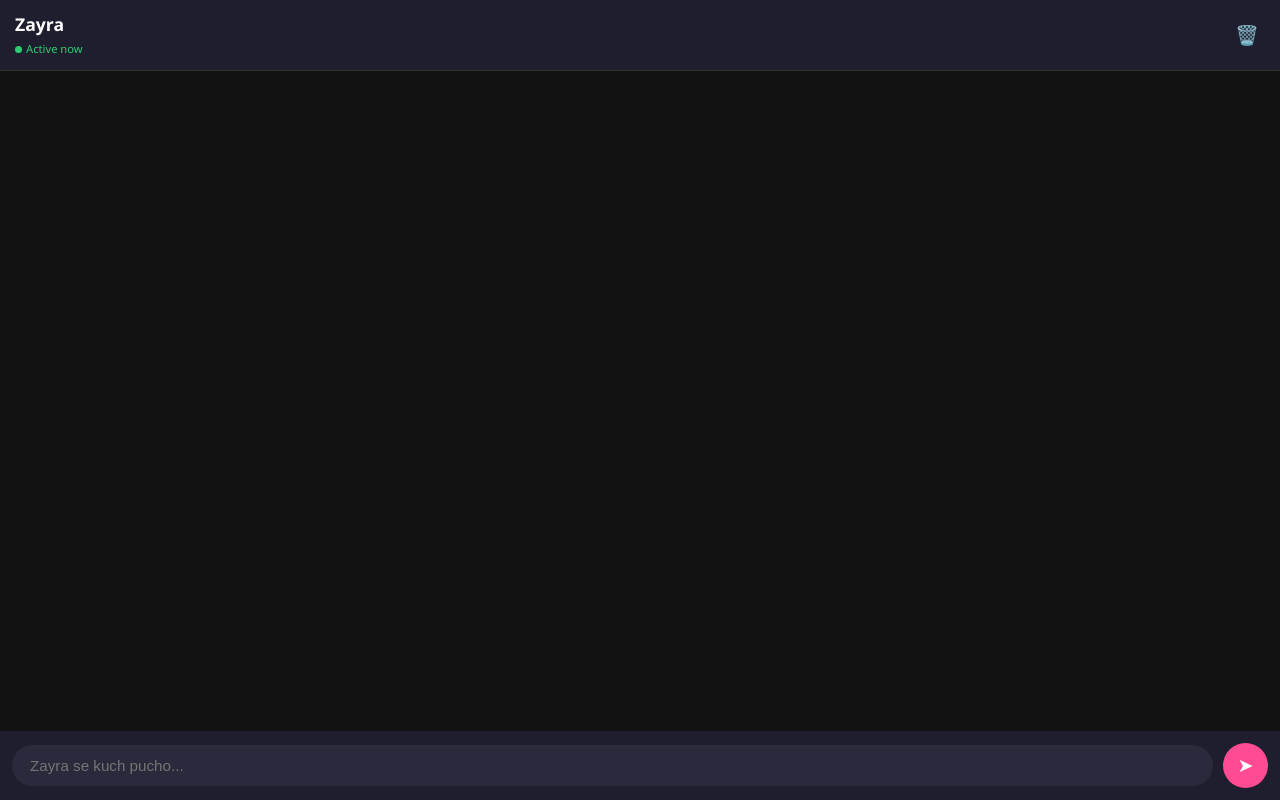
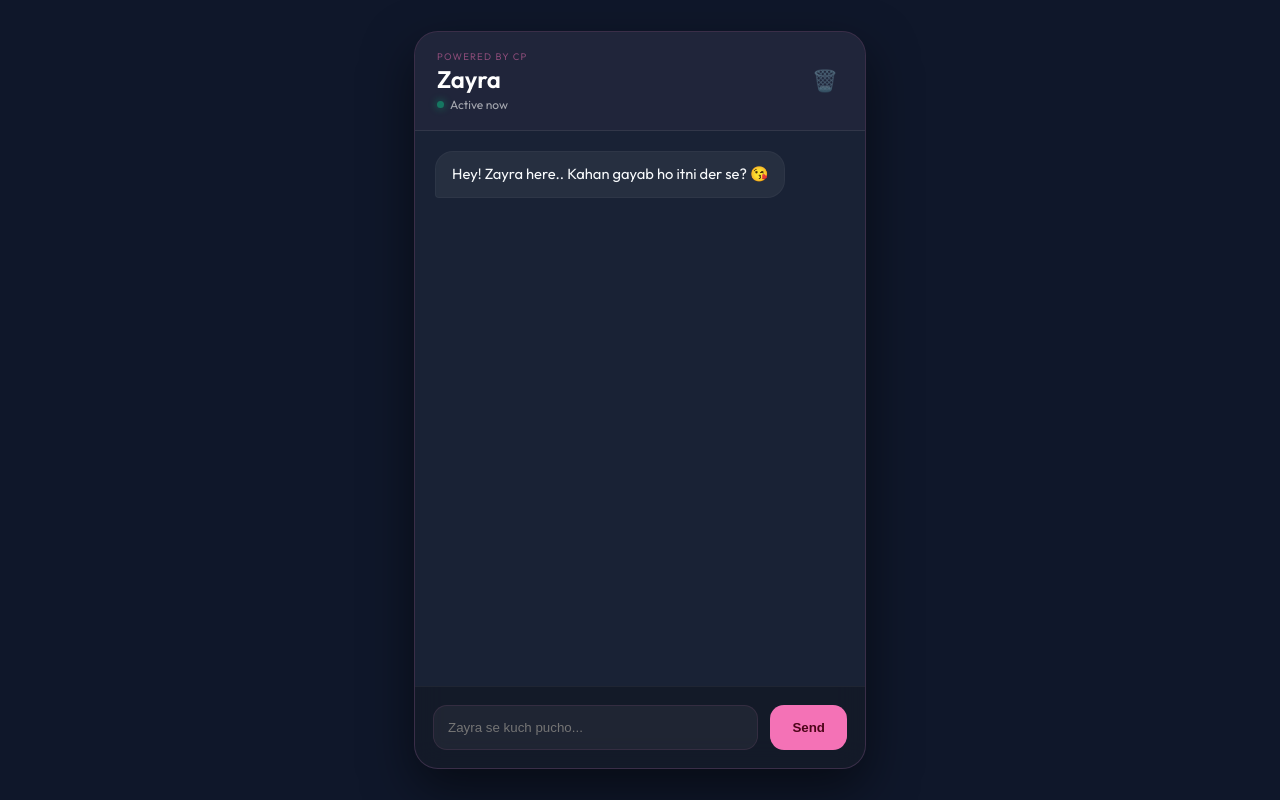
Before and after one commit to neerborana17-beep/Neer-Ai-For-CP, a Flask app: page / in a window 1280 px wide. Run offline with Flask 3, Linux system fonts and the light colour scheme.

Commit message:
Update index.html

```diff
--- a/templates/index.html
+++ b/templates/index.html
@@ -3,70 +3,94 @@
 <head>
     <meta charset="UTF-8">
     <meta name="viewport" content="width=device-width, initial-scale=1.0">
-    <title>Zayra - Udaipur</title>
+    <title>Zayra AI | Powered by CP</title>
+    <link href="https://fonts.googleapis.com/css2?family=Outfit:wght@300;400;600&display=swap" rel="stylesheet">
     <style>
-        body { font-family: 'Segoe UI', sans-serif; background: #121212; color: white; margin: 0; display: flex; flex-direction: column; height: 100vh; }
+        :root { --bg-color: #0f172a; --accent-color: #f472b6; --text-color: #f8fafc; }
+        body { font-family: 'Outfit', sans-serif; background: var(--bg-color); color: var(--text-color); margin: 0; display: flex; justify-content: center; align-items: center; height: 100vh; }
 
-        /* Header Left Aligned */
-        #header { background: #1e1e2e; padding: 12px 15px; display: flex; align-items: center; justify-content: space-between; border-bottom: 1px solid #333; }
-        #header-left { text-align: left; }
-        .status { font-size: 0.7rem; color: #2ecc71; margin-top: 2px; }
-        .dot { height: 7px; width: 7px; background: #2ecc71; border-radius: 50%; display: inline-block; margin-right: 4px; }
+        .chat-container { width: 100%; max-width: 450px; height: 92vh; background: rgba(30, 41, 59, 0.7); backdrop-filter: blur(15px); border-radius: 24px; display: flex; flex-direction: column; overflow: hidden; border: 1px solid rgba(244, 114, 182, 0.15); box-shadow: 0 20px 50px rgba(0,0,0,0.5); }
 
-        #chat-box { flex: 1; overflow-y: auto; padding: 15px; display: flex; flex-direction: column; gap: 12px; }
-        .msg { max-width: 80%; padding: 10px 15px; border-radius: 18px; font-size: 0.95rem; line-height: 1.4; }
-        .user { align-self: flex-end; background: #ff4b91; color: white; border-bottom-right-radius: 2px; }
-        .bot { align-self: flex-start; background: #2a2a3c; color: white; border-bottom-left-radius: 2px; }
+        /* --- Header Section --- */
+        .header { padding: 18px 22px; border-bottom: 1px solid rgba(255,255,255,0.08); display: flex; justify-content: space-between; align-items: center; background: rgba(244, 114, 182, 0.03); }
+        .header-left { display: flex; flex-direction: column; }
+        .powered-by { font-size: 0.6rem; letter-spacing: 1.2px; color: rgba(244, 114, 182, 0.5); text-transform: uppercase; margin-bottom: 2px; }
+        .header h1 { font-size: 1.5rem; margin: 0; color: white; font-weight: 600; }
 
-        /* --- Typing Indicator: Just above input --- */
-        #typing-box { display: none; padding: 5px 20px; font-size: 0.8rem; color: #ff4b91; font-style: italic; background: #121212; }
+        /* --- Active Status Dot --- */
+        .status-wrapper { display: flex; align-items: center; margin-top: 3px; }
+        .status-dot { height: 7px; width: 7px; background-color: #10b981; border-radius: 50%; display: inline-block; margin-right: 6px; box-shadow: 0 0 8px #10b981; animation: pulse 2s infinite; }
+        .online-text { font-size: 0.75rem; color: rgba(255, 255, 255, 0.6); font-weight: 400; }
 
-        #input-area { padding: 12px; display: flex; gap: 10px; background: #1e1e2e; align-items: center; }
-        input { flex: 1; padding: 12px 18px; border-radius: 25px; border: none; outline: none; background: #2a2a3c; color: white; font-size: 0.95rem; }
-        button { background: #ff4b91; border: none; color: white; width: 45px; height: 45px; border-radius: 50%; cursor: pointer; display: flex; align-items: center; justify-content: center; font-size: 1.2rem; }
+        .reset-btn { background: none; border: none; font-size: 1.3rem; cursor: pointer; opacity: 0.4; transition: 0.3s; padding: 5px; }
+        .reset-btn:hover { opacity: 1; transform: scale(1.1); }
+
+        #chat-box { flex: 1; padding: 20px; overflow-y: auto; display: flex; flex-direction: column; gap: 16px; scroll-behavior: smooth; }
+        .message { max-width: 80%; padding: 12px 16px; border-radius: 18px; font-size: 0.92rem; line-height: 1.4; animation: fadeIn 0.3s ease; }
+        .user-message { align-self: flex-end; background: var(--accent-color); color: #4c0519; border-bottom-right-radius: 4px; box-shadow: 0 4px 12px rgba(244, 114, 182, 0.2); }
+        .ai-message { align-self: flex-start; background: rgba(255,255,255,0.06); border: 1px solid rgba(255,255,255,0.03); border-bottom-left-radius: 4px; }
+
+        .typing { font-size: 0.8rem; color: var(--accent-color); padding: 8px 25px; display: none; font-style: italic; }
+
+        .input-area { padding: 18px; display: flex; gap: 12px; background: rgba(0,0,0,0.25); border-top: 1px solid rgba(255,255,255,0.05); }
+        input { flex: 1; background: rgba(255,255,255,0.05); border: 1px solid rgba(244,114,182,0.1); padding: 14px; border-radius: 14px; color: white; outline: none; transition: 0.2s; }
+        input:focus { border-color: var(--accent-color); background: rgba(255,255,255,0.08); }
+
+        button#send-btn { background: var(--accent-color); border: none; padding: 0 22px; border-radius: 14px; font-weight: 600; cursor: pointer; color: #4c0519; transition: 0.2s; }
+        button#send-btn:active { transform: scale(0.95); }
+
+        @keyframes pulse { 0% { opacity: 1; } 50% { opacity: 0.5; } 100% { opacity: 1; } }
+        @keyframes fadeIn { from { opacity: 0; transform: translateY(8px); } to { opacity: 1; transform: translateY(0); } }
+
+        #chat-box::-webkit-scrollbar { width: 4px; }
+        #chat-box::-webkit-scrollbar-thumb { background: rgba(244, 114, 182, 0.2); border-radius: 10px; }
     </style>
 </head>
 <body>
+    <div class="chat-container">
+        <div class="header">
+            <div class="header-left">
+                <div class="powered-by">POWERED BY CP</div>
+                <h1>Zayra</h1>
+                <div class="status-wrapper">
+                    <span class="status-dot"></span>
+                    <span class="online-text">Active now</span>
+                </div>
+            </div>
+            <button class="reset-btn" onclick="clearMemory()" title="Clear Chat History">🗑️</button>
+        </div>
 
-    <div id="header">
-        <div id="header-left">
-            <span style="font-weight: bold; font-size: 1.1rem;">Zayra</span><br>
-            <span class="status"><span class="dot"></span>Active now</span>
+        <div id="chat-box">
+            <div class="message ai-message">Hey! Zayra here.. Kahan gayab ho itni der se? 😘</div>
         </div>
-        <button onclick="clearChat()" style="background:none; width:auto; height:auto;">🗑️</button>
-    </div>
 
-    <div id="chat-box"></div>
+        <div id="typing" class="typing">Zayra is thinking...</div>
 
-    <div id="typing-box">Zayra is thinking...</div>
-
-    <div id="input-area">
-        <input type="text" id="user-input" placeholder="Zayra se kuch pucho..." onkeypress="if(event.key==='Enter') sendMsg()">
-        <button onclick="sendMsg()">➤</button>
+        <div class="input-area">
+            <input type="text" id="user-input" placeholder="Zayra se kuch pucho..." onkeypress="if(event.key==='Enter') sendMessage()">
+            <button id="send-btn" onclick="sendMessage()">Send</button>
+        </div>
     </div>
 
     <script>
         const chatBox = document.getElementById('chat-box');
-        const typingBox = document.getElementById('typing-box');
+        const userInput = document.getElementById('user-input');
+        const typing = document.getElementById('typing');
 
-        function appendMsg(text, sender) {
+        function addMessage(text, isUser) {
             const div = document.createElement('div');
-            div.className = `msg ${sender}`;
-            div.innerText = text;
+            div.className = `message ${isUser ? 'user-message' : 'ai-message'}`;
+            div.textContent = text;
             chatBox.appendChild(div);
             chatBox.scrollTop = chatBox.scrollHeight;
         }
 
-        async function sendMsg() {
-            const input = document.getElementById('user-input');
-            const msg = input.value.trim();
+        async function sendMessage() {
+            const msg = userInput.value.trim();
             if(!msg) return;
-
-            appendMsg(msg, 'user');
-            input.value = '';
-
-            // Show Typing Box
-            typingBox.style.display = 'block';
+            addMessage(msg, true);
+            userInput.value = '';
+            typing.style.display = 'block';
 
             try {
                 const res = await fetch('/chat', {
@@ -75,28 +99,24 @@
                     body: JSON.stringify({message: msg})
                 });
                 const data = await res.json();
-
-                typingBox.style.display = 'none';
-
-                // Fix: Check if reply exists before appending
-                if(data && data.reply) {
-                    appendMsg(data.reply, 'bot');
-                } else {
-                    appendMsg("Hukum, kuch samajh nahi aaya, phir se bolenge? 🙄", 'bot');
-                }
-
-            } catch (e) {
-                typingBox.style.display = 'none';
-                appendMsg("Hukum, net thoda dheere chal raha hai sa! 🙄", 'bot');
+                typing.style.display = 'none';
+                addMessage(data.reply, false);
+            } catch {
+                typing.style.display = 'none';
+                addMessage("Babu, lagta hai network nakhre kar raha hai! 🙄", false);
             }
         }
 
-        async function clearChat() {
-            if(confirm("Yaadein mita dein hukum?")) {
-                await fetch('/delete_history_secret_99', {method: 'POST'});
-                location.reload();
+        async function clearMemory() {
+            if(confirm("Zayra ki saari purani yaadein mita doon?")) {
+                const res = await fetch('/delete_history_secret_99', {method: 'POST'});
+                const data = await res.json();
+                if(data.status === 'success') {
+                    alert(data.message);
+                    location.reload();
+                }
             }
         }
     </script>
 </body>
-        </html>
+    </html>
```
